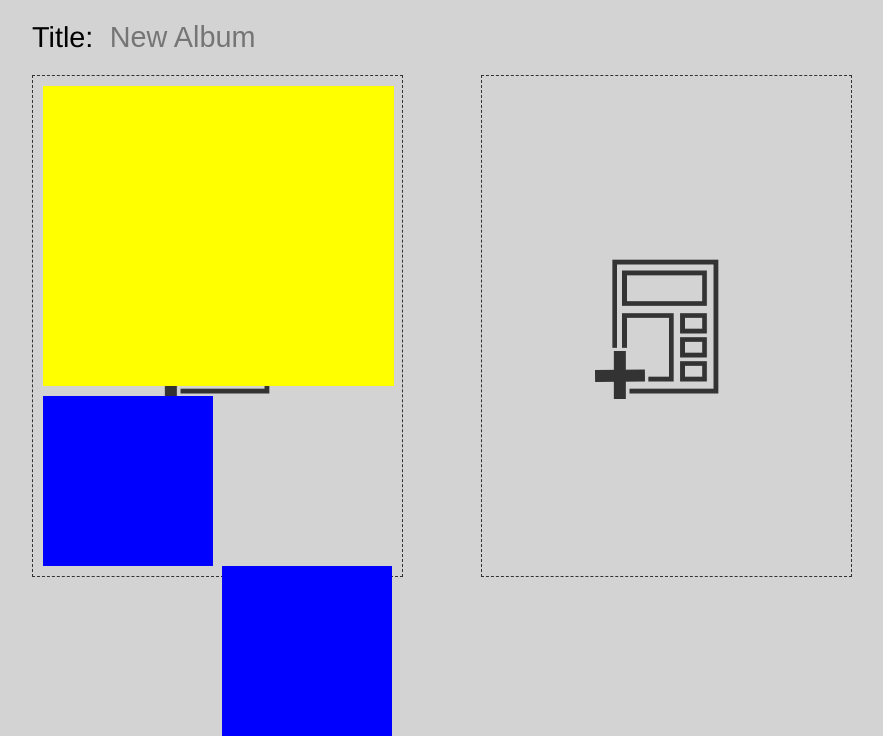
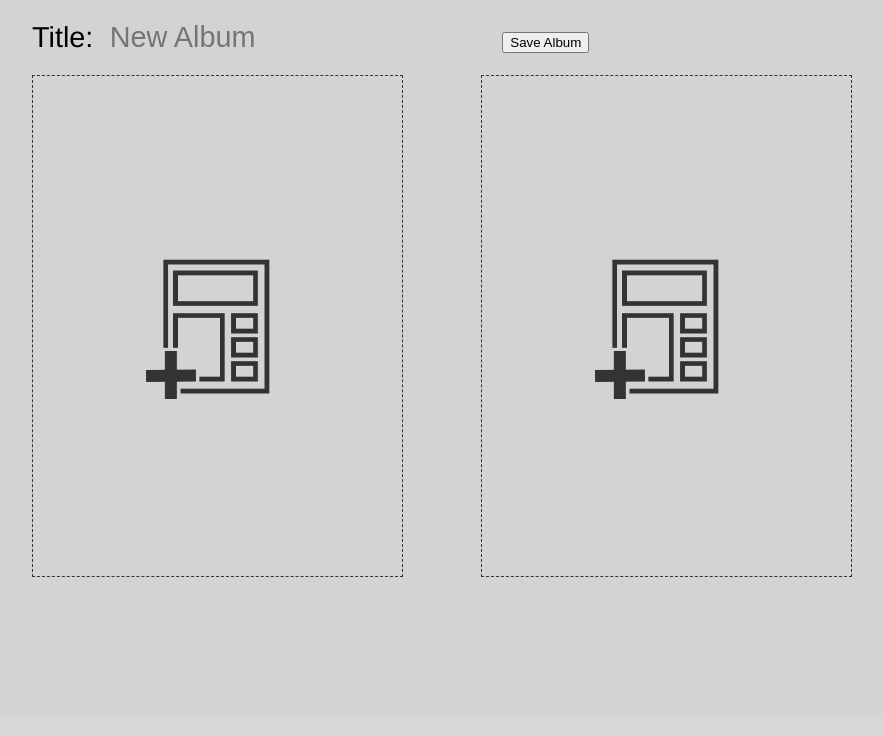
Before and after one commit to Arbuzinside/photohosting, a Django app: page /home/edit/ in a window 1280 px wide. Shown: the part 85-821 px from the top of the page, without its empty margins (198-1081 px from the left). After the commit the page ends 662 px from the top, so only its background shows below. Run offline with Django 3.2, Linux system fonts and the light colour scheme; parts of the project's set-up code (start-up, migrations or seed data) failed here and were passed over; some libraries are stand-ins or nearby versions.

Commit message:
save album to database with fixed link without validation model fields renamed to lower case

```diff
--- a/src/PhotoAlbum/Static/albumstyle.css
+++ b/src/PhotoAlbum/Static/albumstyle.css
@@ -23,8 +23,9 @@ div.albumcontrollers
 	position: relative;
 	top: -80px;
 	background-color: grey;
-	opacity: 0.9;
+	opacity: 0.8;
 	height: 76px;
+	cursor: default;
 }
 
 button.albumbutton
--- a/src/PhotoAlbum/Static/newpage.js
+++ b/src/PhotoAlbum/Static/edit.js
@@ -1,5 +1,6 @@
 $(document).ready(function() {
 
+	// Dialog window to add layouts
 	var page; // 0 = leftpage, 1 = rightpage
 	$("#dialog").dialog({
 		autoOpen: false,
@@ -11,8 +12,8 @@ $(document).ready(function() {
 				//TODO: save the id of the layout
 				if (page == 0) {
 					$(leftpage).html(
-						'<img src="/Static/images/page.png" width="40" height="60" alt="new image" /> \
-						<img src="/Static/images/page.png" width="40" height="60" alt="new image" />'
+						'<img src="/Static/images/page.png" alt="new image" /> \
+						<img src="/Static/images/page.png" alt="new image" />'
 					);
 				}
 				else if (page == 1) {
@@ -23,13 +24,25 @@ $(document).ready(function() {
 		}
 	});
 
+	// Add layout to the left page
 	$('#leftpage').on("click", function () {
         $('#dialog').dialog("open");
 		page = 0;
     });
 
+	// Add layout to the right page
 	$('#rightpage').on("click", function () {
         $('#dialog').dialog("open");
 		page = 1;
     });
+
+	//Save album
+	/*
+	$('#savealbum').on("click", function () {
+		if($("#albumtitle").val().length == 0)
+			alert("Please add a title to your album!");
+		else
+			window.location="../";
+	});
+	*/
 });
--- a/src/PhotoAlbum/Static/homestyle.css
+++ b/src/PhotoAlbum/Static/homestyle.css
@@ -22,7 +22,7 @@ body
 	display: inline;
 }
 
-#createnew
+#createnewalbum
 {
 	float: left;
 	width: 350px;
@@ -36,7 +36,7 @@ body
 	margin: 10px;
 }
 
-#createnew img
+#createnewalbum input
 {
 	width: 200px;
 	margin-left: auto;
@@ -44,7 +44,7 @@ body
 	display: block;
 }
 
-#createnew:hover, #leftpage:hover, #rightpage:hover
+#createnewalbum:hover, #leftpage:hover, #rightpage:hover
 {
 	color: darkmagenta;
 	border: 1px solid darkmagenta;
--- a/src/PhotoAlbum/Templates/album.html
+++ b/src/PhotoAlbum/Templates/album.html
@@ -2,12 +2,12 @@
 
 {% block content %}
 <div class="album">
-	<img id="album.{{actalbum.id}}" class="albumimg" alt="album{{actalbum.id}}" src="{{actalbum.Link}}" />
+	<img id="album.{{actalbum.id}}" class="albumimg" alt="album{{actalbum.id}}" src="{{actalbum.link}}" />
 	<div id="contr.{{actalbum.id}}" class="albumcontrollers">
 		<button class="albumbutton" type="button"><img alt="deleteicon" src="{% static 'images/deleteicon.png' %}" /> Delete</button>
 		<button class="albumbutton" type="button"><img alt="shareicon" src="{% static 'images/shareicon.png' %}" /> Share</button>
 		<button class="albumbutton" type="button"><img alt="editicon" src="{% static 'images/editicon.png' %}" /> Edit</button>
-		<p class="albumcap">{{actalbum.Title}}</p>
+		<p class="albumcap">{{actalbum.title}}</p>
 	</div>
 </div>
 {% endblock %}
--- a/src/PhotoAlbum/Templates/edit.html
+++ b/src/PhotoAlbum/Templates/edit.html
@@ -10,13 +10,18 @@
 		<link type="text/css" href="http://ajax.googleapis.com/ajax/libs/jqueryui/1.9.2/themes/dark-hive/jquery-ui.css" rel="stylesheet">
 		<script type="text/javascript" src="http://ajax.googleapis.com/ajax/libs/jquery/1.10.2/jquery.min.js"></script>
 		<script type="text/javascript" src="http://ajax.googleapis.com/ajax/libs/jqueryui/1.9.2/jquery-ui.min.js"></script>
-		<script src="{% static 'newpage.js' %}"></script>
+		<script src="{% static 'edit.js' %}"></script>
 	</head>
 	<body>
 		{% include "header.html" %}
 		<div id="titlecontainer">
-			<label for="albumtitle">Title:</label>
-			<input id="albumtitle" type="text" placeholder="New Album"/>
+			<form method="POST" action="{% url 'PhotoAlbum.views.home' %}">{% csrf_token %}
+				<label for="albumtitle">Title:</label>
+				<input id="albumtitle" name="title" type="text" placeholder="New Album"/>
+				<input id="savealbum" type="submit" value="Save Album">
+			</form>
+
+
 		</div>
 		<div id="albumcontent">
 			<div id="leftpage">
@@ -24,7 +29,7 @@
 					<a href=""><img class="move" alt="back" src="{% static 'images/backicon.png' %}"/></a>
 					<a href=""><img class="bottomicon" alt="deletelayout" src="{% static 'images/deletelayout.png' %}" /></a>
 				</div>
-				{% include "Layouts/Layout1.html" %}
+				<!-- {% include "Layouts/Layout1.html" %} -->
 			</div>
 
 			<div id="rightpage">
--- a/src/PhotoAlbum/views.py
+++ b/src/PhotoAlbum/views.py
@@ -1,16 +1,30 @@
 from django.shortcuts import render_to_response
-from models import Album, Page, Picture
+from django.http import  HttpResponseRedirect
+from django.template import RequestContext
+from django.utils.timezone import utc
+from datetime import datetime
+from models import Album, Page, Picture, AlbumForm
 
 def show_picture(request):
-    pictures = Picture.objects.get(Title = 'Bunny')
+    pictures = Picture.objects.get(title = 'Bunny')
     return render_to_response("picture.html", {'pics' : pictures})
 
 def index(request):
     return render_to_response("index.html", {})
 
 def home(request):
+    if request.method == 'POST':
+        #validate???
+        album = Album()
+        album.title = request.POST.get('title','')
+        #TODO:set time-zone in profile
+        album.date = datetime.utcnow().replace(tzinfo=utc)
+        album.link = 'http://image-uniservice.copainsdavant.com/image/450/2/2080911558/10696081.png'
+        album.save()
+        return HttpResponseRedirect('/home/')
+
     albums = Album.objects.all()
-    return render_to_response("home.html", {'album' : albums})
+    return render_to_response("home.html", {'album' : albums}, context_instance=RequestContext(request))
 
 def edit(request):
-    return render_to_response("edit.html", {})
+    return render_to_response("edit.html", {}, context_instance=RequestContext(request))
```
Also changed, not shown: src/PhotoAlbum/Templates/home.html (+4 -4 lines), src/PhotoAlbum/models.py (+14 -8 lines).
